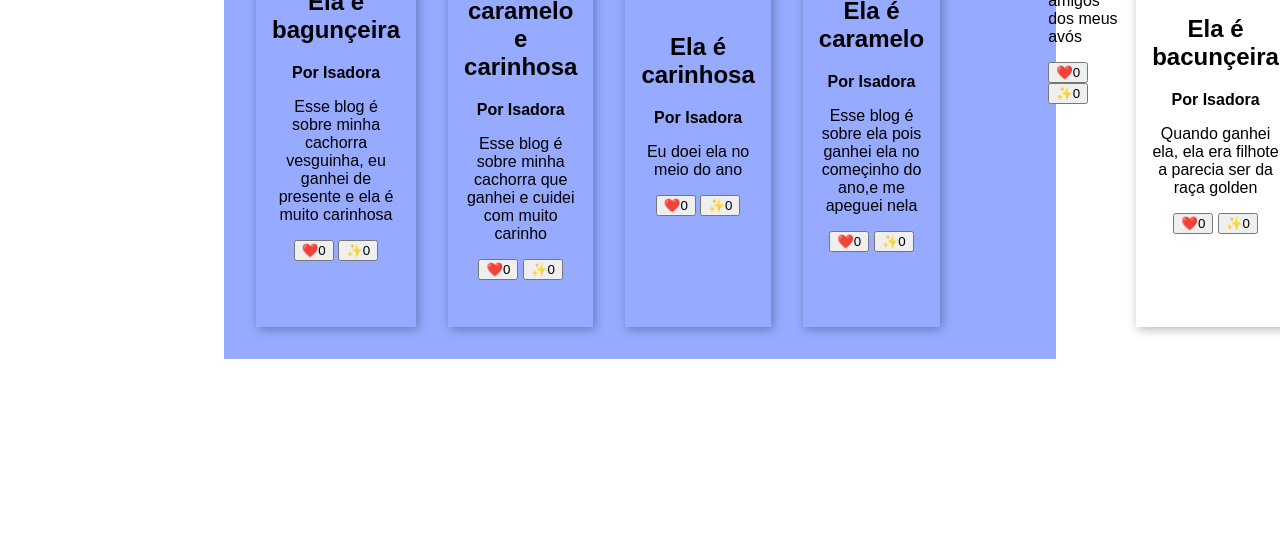
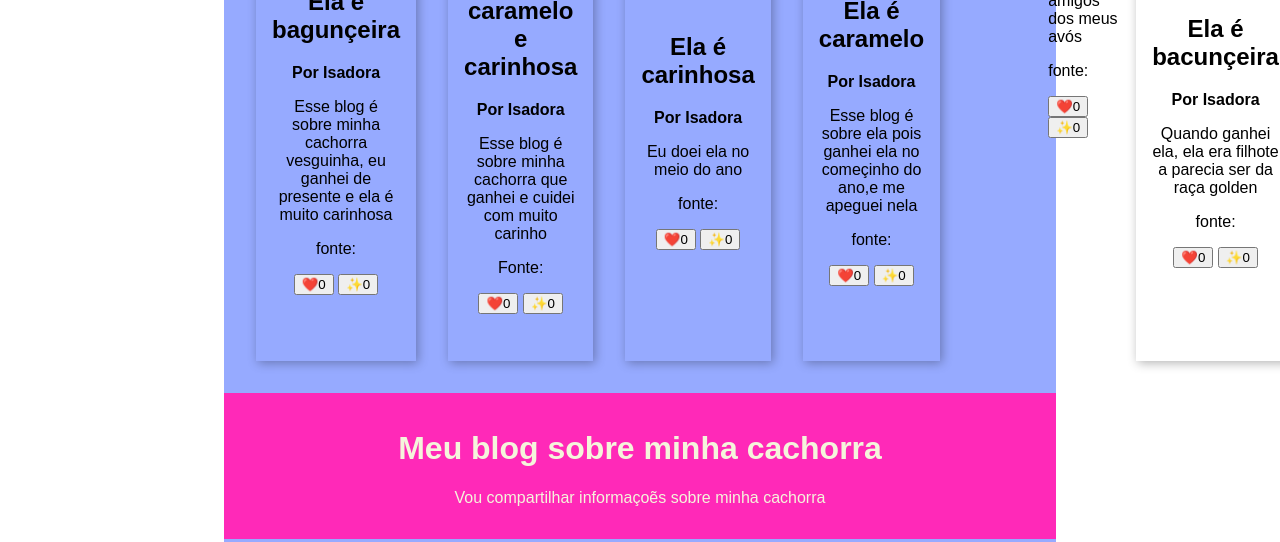
Before and after one commit to limasantanaisadora-spec/trabalhoisadora, a plain HTML site: page index.html in a window 1280 px wide. Shown: the part 380-922 px from the top of the page. Before the commit the page ends 800 px from the top, so only its background shows below. Drawn offline with Linux system fonts and the light colour scheme.

Commit message:
Update index.html

```diff
--- a/index.html
+++ b/index.html
@@ -1,5 +1,125 @@
 <!DOCTYPE html>
+<html lang="pt-br"><!DOCTYPE html>
 <html lang="pt-br">
+<head>
+<meta charset="UTF-8">
+<meta name="viewport" content="width=device-width, initial-scale=1.0">
+<title>Cachorra</title>
+  <link rel="stylesheet" href= "style.css">
+</head>
+<style>
+
+</style>
+</head>
+<body>
+<header>
+ <h1>Meu blog sobre minha cachorra</h1>
+ <p>Vou compartilhar informaçoẽs sobre minha cachorra</p>
+</header>
+<main>
+  <article>
+    <img scr="https://encrypted-tbn0.gstatic.com/images?q=tbn:ANd9GcQxUmUco1mpKKsyeydbQMxKc3a7e1h8uzU0vMlxglNWhw&s=10"alt="cachorra">
+    <div>
+   <h2>Ela é bagunçeira</h2>
+   <p class="artigo-autor">Por Isadora</p>
+   <p>Esse blog é sobre minha cachorra vesguinha, eu ganhei de presente e ela é muito carinhosa</p>
+   <p class="artigo-fonte">fonte:<a
+href="https://www.petz.com.br/blog/cachorro-filhote-pode-comer-cuscuz/"
+opção></a>
+</p>
+   <button>❤️<span>0</span></button>
+   <button>✨<span>0</span></button>
+    </div>
+</article>
+  <article>
+    <img scr="https://encrypted-tbn0.gstatic.com/images?q=tbn:ANd9GcQxUmUco1mpKKsyeydbQMxKc3a7e1h8uzU0vMlxglNWhw&s=10"alt="cachorra">
+    <div>
+   <h2>Ela é caramelo e carinhosa</h2>
+   <p class="artigo-autor">Por Isadora</p>
+   <p>Esse blog é sobre minha cachorra que ganhei e cuidei com muito carinho</p>
+    <p class="artigo-fonte">Fonte:<a
+   href= https://www.petz.com.br/blog/cachorro-filhote-pode-comer-cuscuz/
+   Opção></a>
+</p>
+   <button>❤️<span>0</span></button>
+   <button>✨<span>0</span></button>
+    </div>
+</article>
+  <article>
+    <img scr="https://encrypted-tbn0.gstatic.com/images?q=tbn:ANd9GcQxUmUco1mpKKsyeydbQMxKc3a7e1h8uzU0vMlxglNWhw&s=10"alt="cachorra">
+    <div>
+   <h2>Ela é carinhosa</h2>
+   <p class="artigo-autor">Por Isadora</p>
+   <p>Eu doei ela no meio do ano</p>
+   <p class="artigo-fonte">fonte:<a
+href="https://www.petz.com.br/blog/cachorro-filhote-pode-comer-cuscuz/"
+opção></a>
+</p>
+   <button>❤️<span>0</span></button>
+   <button>✨<span>0</span></button>
+    </div>
+</article>
+   <article>
+    <img scr="https://encrypted-tbn0.gstatic.com/images?q=tbn:ANd9GcQxUmUco1mpKKsyeydbQMxKc3a7e1h8uzU0vMlxglNWhw&s=10"alt="cachorra">
+    <div>
+   <h2>Ela é caramelo</h2>
+   <p class="artigo-autor">Por Isadora</p>
+   <p>Esse blog é sobre ela pois ganhei ela no começinho do ano,e me apeguei nela</p>
+   <p class="artigo-fonte">fonte:<a
+    href="https://www.petz.com.br/blog/cachorro-filhote-pode-comer-cuscuz/"
+    opção></a>
+   </p>
+   <button>❤️<span>0</span></button>
+   <button>✨<span>0</span></button>
+    </div>
+</article>cle>
+    <img scr="https://encrypted-tbn0.gstatic.com/images?q=tbn:ANd9GcQxUmUco1mpKKsyeydbQMxKc3a7e1h8uzU0vMlxglNWhw&s=10"alt="cachorra">
+    <div>
+   <h2>Ela é filhote</h2>
+   <p class="artigo-autor">Por Isadora</p>
+   <p>Doei ela para uma familia de amigos dos meus avós</p>
+   <p class="artigo-fonte">fonte:<a
+    href="https://www.petz.com.br/blog/cachorro-filhote-pode-comer-cuscuz/"
+    opção></a>
+    </p>
+   <button>❤️<span>0</span></button>
+   <button>✨<span>0</span></button>
+    </div>
+</article>
+   <article>
+    <img scr="https://encrypted-tbn0.gstatic.com/images?q=tbn:ANd9GcQxUmUco1mpKKsyeydbQMxKc3a7e1h8uzU0vMlxglNWhw&s=10"alt="cachorra">
+    <div>
+   <h2>Ela é bacunçeira</h2>
+   <p class="artigo-autor">Por Isadora</p>
+   <p>Quando ganhei ela, ela era filhote a parecia ser da raça golden </p>
+   <p class="artigo-fonte">fonte:<a
+    href="https://www.petz.com.br/blog/cachorro-filhote-pode-comer-cuscuz/"
+    opção ></a>
+    </p>
+   <button>❤️<span>0</span></button>
+   <button>✨<span>0</span></button>
+    </div>
+</article>
+   <article>
+    <img scr="https://encrypted-tbn0.gstatic.com/images?q=tbn:ANd9GcQxUmUco1mpKKsyeydbQMxKc3a7e1h8uzU0vMlxglNWhw&s=10"alt="cachorra">
+    <div>
+   <h2>Ela é caramelo e docil</h2>
+   <p class="artigo-autor">Por Isadora</p>
+   <p>Esse blog é sobre uma cachorra que eu ganhei de uma pessoa especial, ele achou a mabel na rua, toda suja e chorando com frio</p>
+   <p class="artigo-fonte">fonte:<a
+    href="https://www.petz.com.br/blog/cachorro-filhote-pode-comer-cuscuz/"
+    opção></a>
+    </p>
+   <button>❤️<span>0</span></button>
+   <button>✨<span>0</span></button>
+    </div>
+</article>
+</main>
+
+</body>
+</html>
+
+
 <head>
 <meta charset="UTF-8">
 <meta name="viewport" content="width=device-width, initial-scale=1.0">
```
